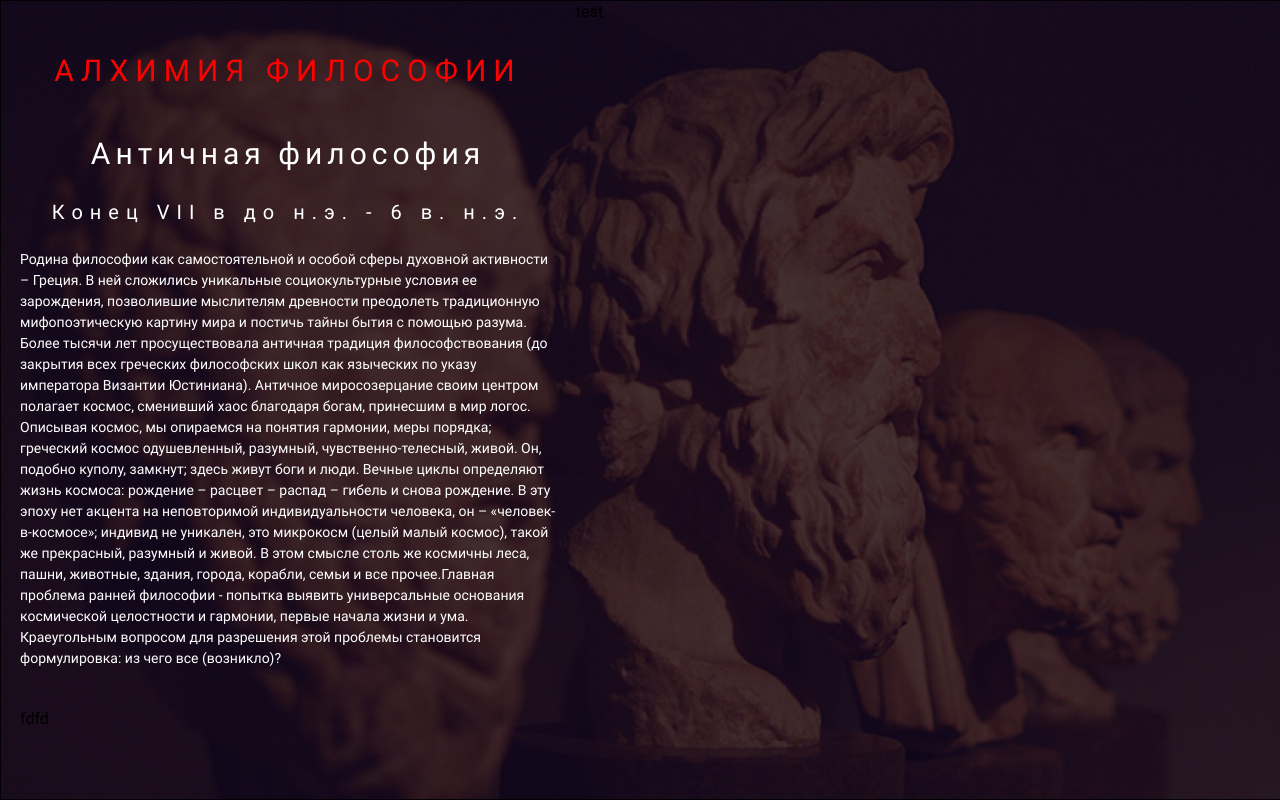
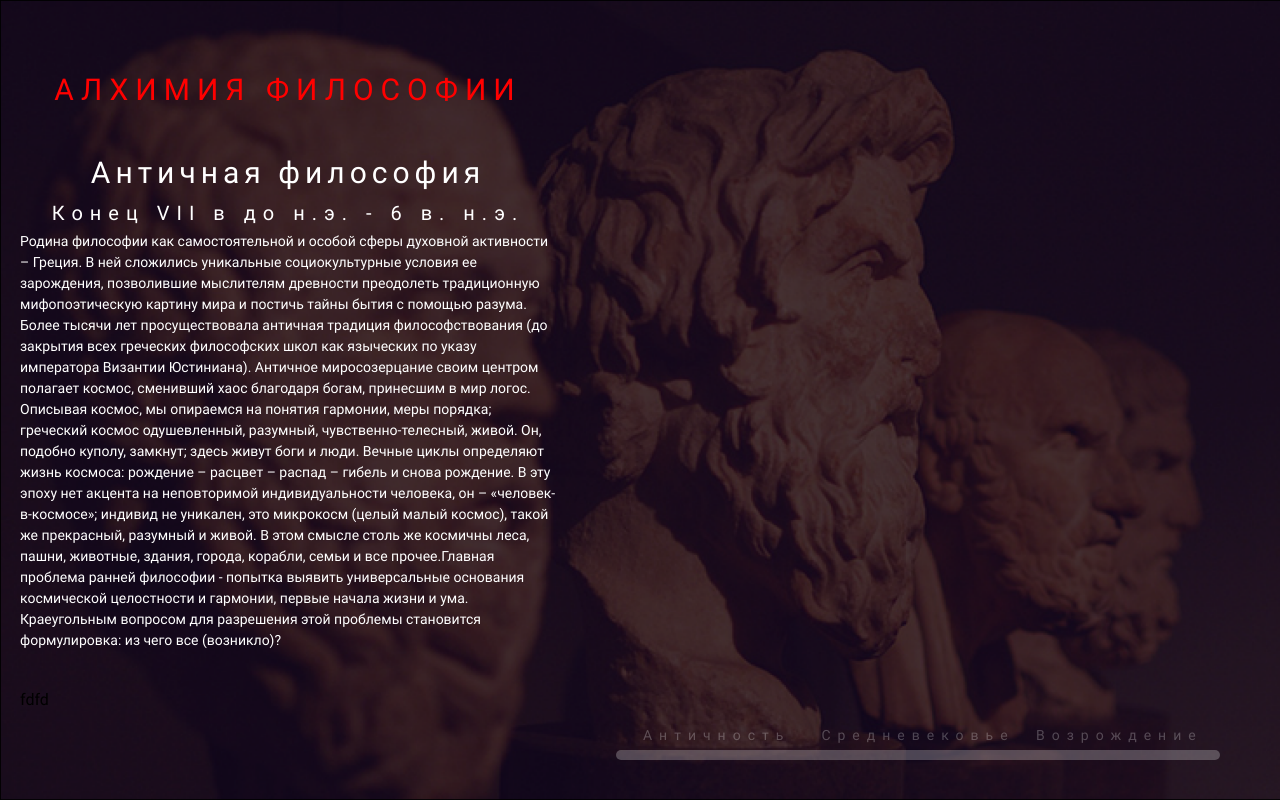
Before and after one commit to BossMouseFire/philosophy-alchemy, a React (Create React App) app: page / in a window 1280 px wide. Built offline with nearby package versions, Linux system fonts and the light colour scheme.

Commit message:
added action line

```diff
--- a/src/index.css
+++ b/src/index.css
@@ -105,4 +105,5 @@ select {
 :root {
     --title-color: #FF0000;
     --white-color: white;
+    --light-grey-color: rgba(255, 255, 255, 0.25);
 }
--- a/src/pages/mainPage/mainPage.module.scss
+++ b/src/pages/mainPage/mainPage.module.scss
@@ -4,9 +4,8 @@
   .info {
     display: flex;
     flex-direction: column;
-    justify-content: space-around;
-    padding-left: 20px;
-    padding-right: 20px;
+    justify-content: space-between;
+    padding: 40px 20px 40px;
     width: 45%;
     .titleComponent {
       display: flex;
@@ -24,4 +23,54 @@
       height: 10%;
     }
   }
+  .gameComponent {
+    display: flex;
+    flex-direction: column;
+    justify-content: space-between;
+    width: 55%;
+    padding: 40px 60px 40px 40px;
+
+    .actionsGame {
+      display: flex;
+      flex-direction: row;
+      justify-content: space-between;
+      width: 100%;
+      .action {
+        display: flex;
+        flex-direction: column;
+        justify-content: space-between;
+        width: calc(100% / 3);
+        cursor: pointer;
+        &:hover{
+          span{
+            font-size: 16px;
+            color: var(--white-color);
+          }
+          div{
+            background: var(--white-color);
+          }
+        }
+        span{
+          text-align: center;
+          height: 25px;
+          font-size: 14px;
+          font-weight: 300;
+          color: var(--light-grey-color);
+          letter-spacing: 7px;
+          transition: all ease 300ms;
+        }
+        div {
+          height: 10px;
+          background: var(--light-grey-color);
+          transition: all ease 300ms;
+        }
+        .firstAction {
+          border-radius: 50px 0 0 50px;
+        }
+        .lastAction {
+          border-radius: 0 50px 50px 0;
+        }
+      }
+    }
+  }
 }
--- a/src/pages/mainPage/mainPage.tsx
+++ b/src/pages/mainPage/mainPage.tsx
@@ -34,7 +34,23 @@ export const MainPage: React.FC = () => {
         />
         <div className={styles.actions}>fdfd</div>
       </div>
-      <div>test</div>
+      <div className={styles.gameComponent}>
+        <div></div>
+        <div className={styles.actionsGame}>
+          <div className={styles.action}>
+            <span>Античность</span>
+            <div className={styles.firstAction} />
+          </div>
+          <div className={styles.action}>
+            <span>Средневековье</span>
+            <div />
+          </div>
+          <div className={styles.action}>
+            <span>Возрождение</span>
+            <div className={styles.lastAction} />
+          </div>
+        </div>
+      </div>
     </LayoutPage>
   );
 };
```
